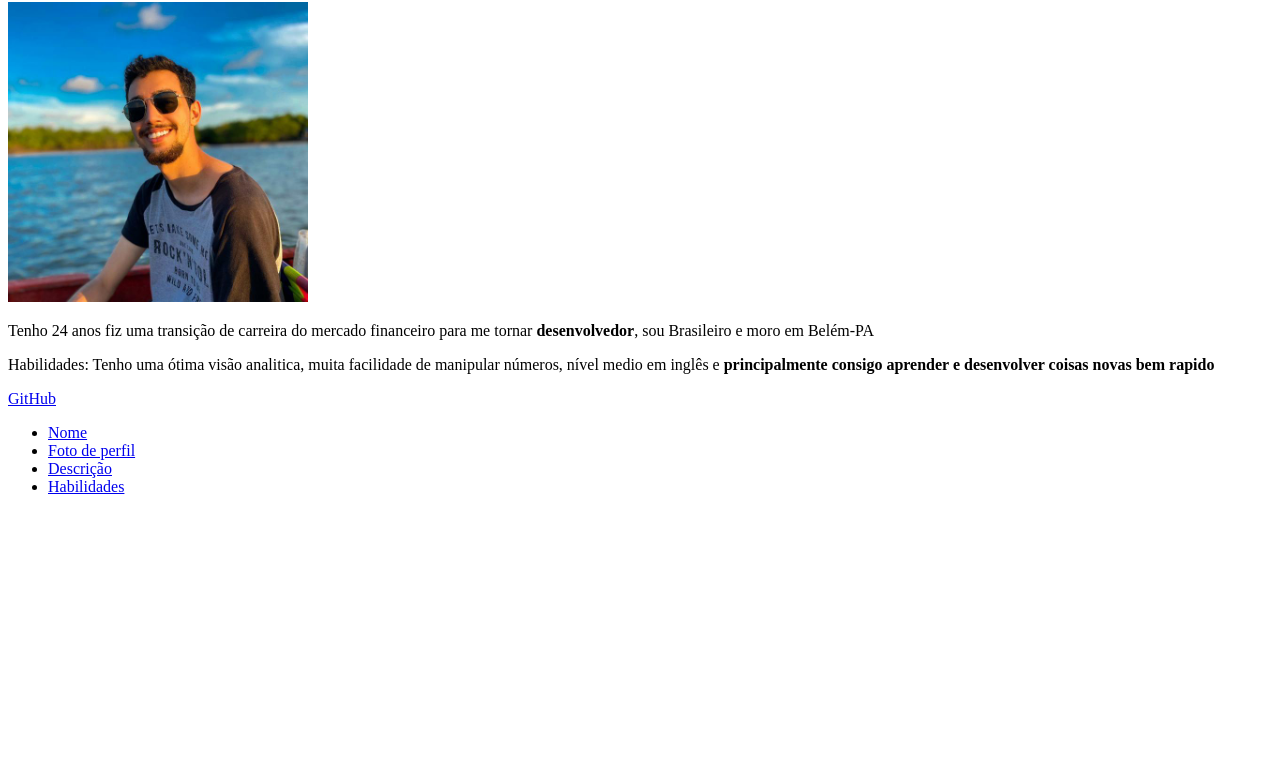
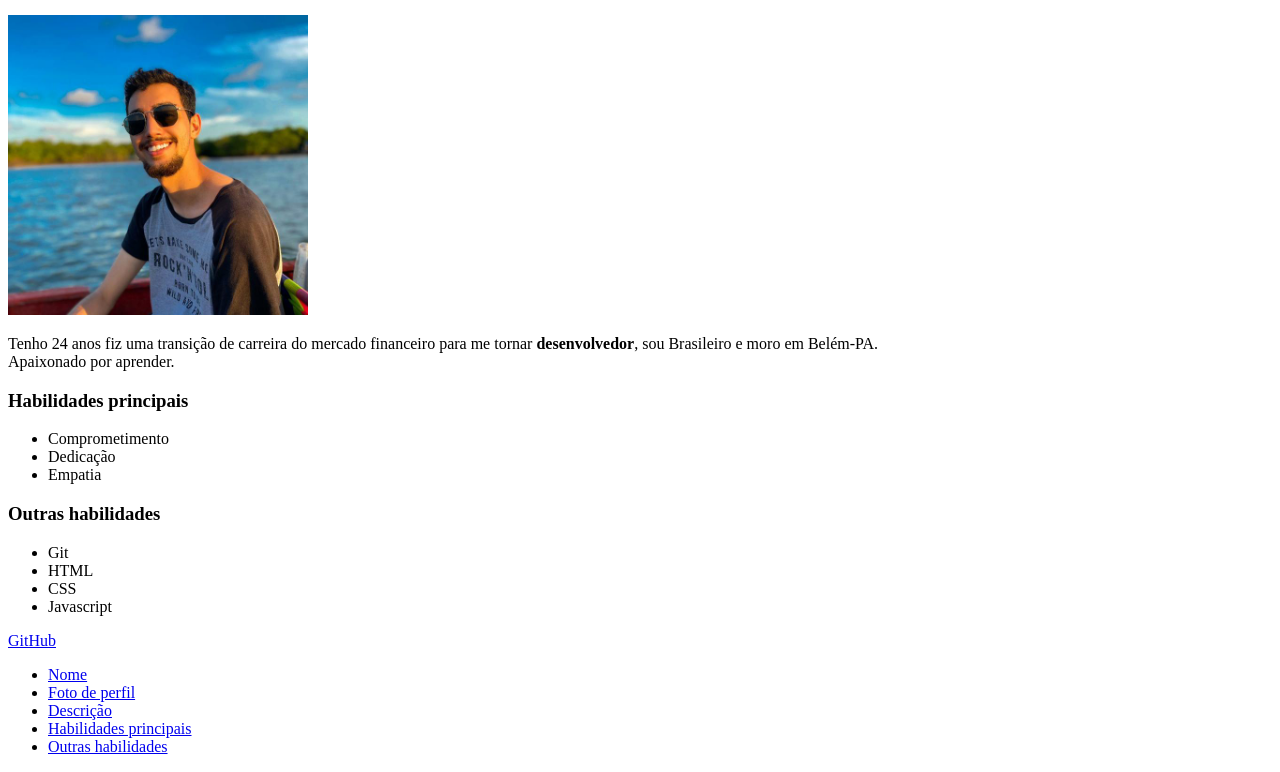
Before and after one commit to gBatiista/gbatiista.github.io, a plain HTML site: page index.html in a window 1280 px wide. Shown: the part 65-837 px from the top of the page. Before the commit the page ends 800 px from the top, so only its background shows below. Drawn offline with Linux system fonts and the light colour scheme.

Commit message:
Updade portfolio

```diff
--- a/index.html
+++ b/index.html
@@ -7,17 +7,30 @@
     <title>gBatiista Portfolio</title>
 </head>
 <body>
-    <h2 id="nome">Nome: Gabriel Costa Batista</h2>
+    <h1 id="nome">Nome: Gabriel Costa Batista</h1>
     <img id="fotoPerfil" width="300px" src="./assets/foto-perfil.jpg" alt="Foto de Gabriel Costa Batista">
-    <p id="descricao">Tenho 24 anos fiz uma transição de carreira do mercado financeiro para me tornar <strong> desenvolvedor</strong>, sou Brasileiro e moro em Belém-PA</p>
-    <p id="habilidades">Habilidades: Tenho uma ótima visão analitica, muita facilidade de manipular números, nível medio em inglês e <strong> principalmente consigo aprender e desenvolver coisas novas bem rapido </strong></p>
+    <p id="descricao">Tenho 24 anos fiz uma transição de carreira do mercado financeiro para me tornar <strong> desenvolvedor</strong>, sou Brasileiro e moro em Belém-PA. <br> Apaixonado por aprender.</p>
+    <h3 id="habilidadesPrincipais">Habilidades principais</h3>
+        <ul>
+            <li>Comprometimento</li>
+            <li>Dedicação</li>
+            <li>Empatia</li>
+        </ul>
+    <h3 id="habilidadesOutras">Outras habilidades</h3>
+        <ul>
+            <li>Git</li>
+            <li>HTML</li>
+            <li>CSS</li>
+            <li>Javascript</li>
+        </ul>
     <a target="_blank" href="https://github.com/gBatiista">GitHub</a>
 
     <ul>
         <li><a href="#nome">Nome</a></li>
         <li><a href="#fotoPerfil">Foto de perfil</a></li>
         <li><a href="#descricao">Descrição</a></li>
-        <li><a href="#habilidades">Habilidades</a></li>
+        <li><a href="#habilidadesPrincipais">Habilidades principais</a></li>
+        <li><a href="#habilidadesOutras">Outras habilidades</a></li>
 
     </ul>
 </body>
```
